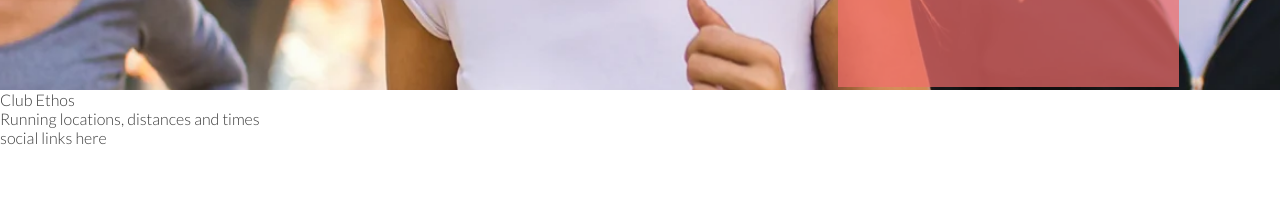
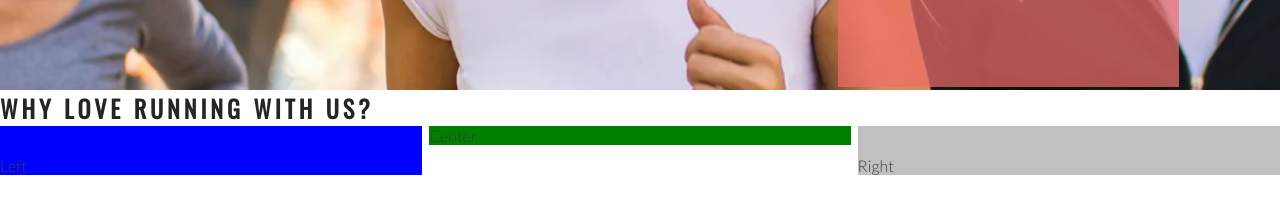
Before and after one commit to CAKarlsson/love-running-project, a plain HTML site: page index.html in a window 1280 px wide. Shown: the part 585-800 px from the top of the page. Drawn offline with nearby package versions, Linux system fonts and the light colour scheme.

Commit message:
Add club ethos main structure

```diff
--- a/assets/css/style.css
+++ b/assets/css/style.css
@@ -25,6 +25,7 @@ h2 {
 #logo {
     float: left;
     font-size: 280%;
+    margin-left: 30px;
 }
 
 /* nav links */
@@ -110,3 +111,29 @@ h2 {
 
     position: absolute;
 }
+
+/* club ethos */
+
+#club-ethos {
+    height: 600px;
+}
+
+#left-about {
+    padding-top: 30px;
+    width: 33%;
+    float: left;
+    background-color: blue;
+}
+
+#right-about {
+    padding-top: 30px;
+    width: 33%;
+    float: right;
+    background-color: silver;
+}
+
+#center-about {
+    width: 33%;
+    margin: 0 auto;
+    background-color: green;
+}
--- a/index.html
+++ b/index.html
@@ -41,8 +41,11 @@
             </div>
         </div>
     </section>
-    <section>
-        Club Ethos
+    <section id="club-ethos">
+        <h1>Why Love Running With Us?</h1>
+        <div id="left-about">Left</div>
+        <div id="right-about">Right</div>
+        <div id="center-about">Center</div>
     </section>
     <section>
         Running locations, distances and times
```
